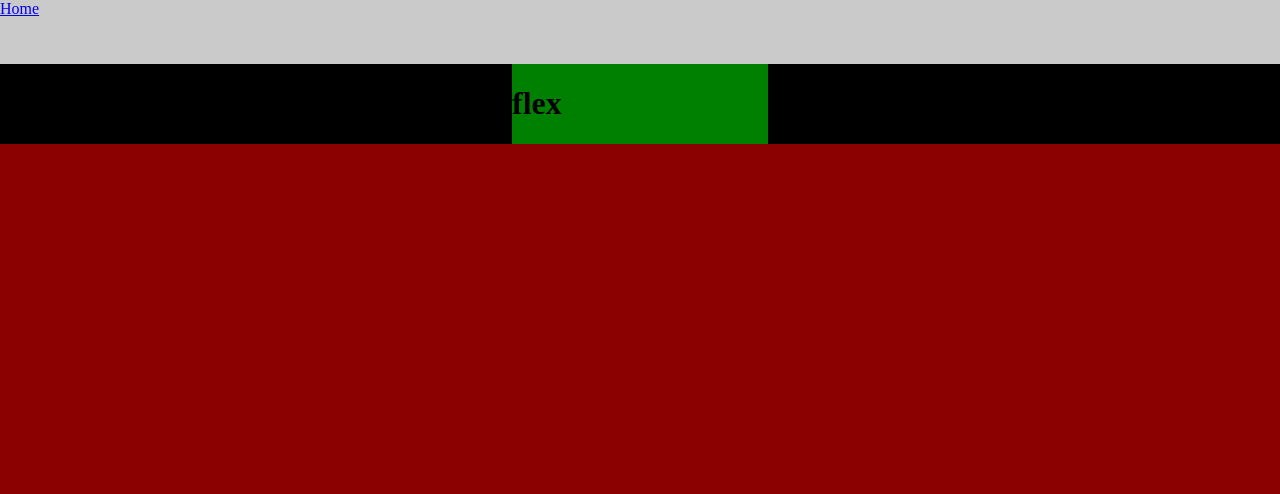
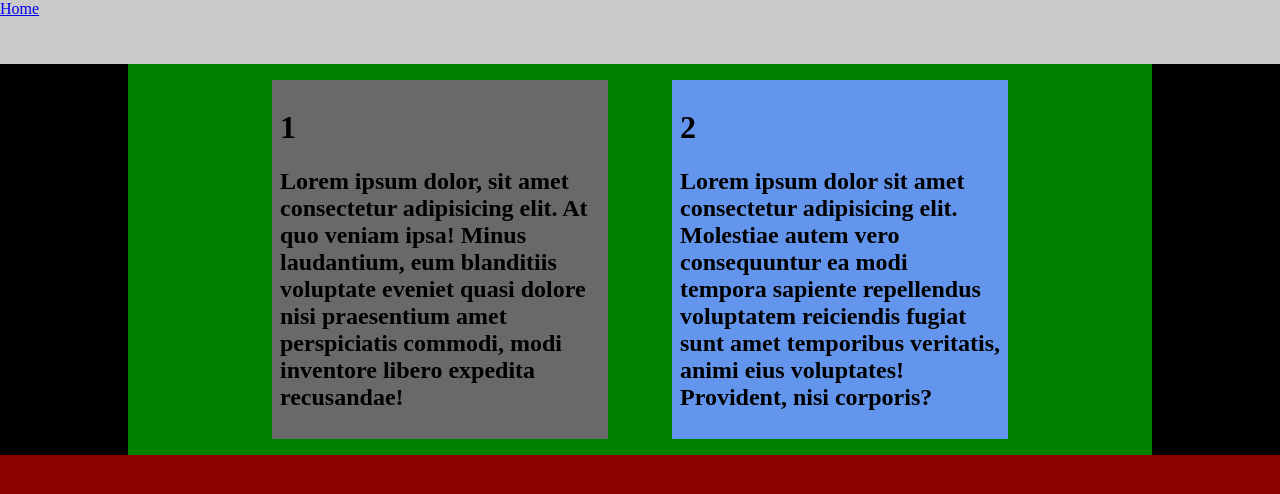
Before and after one commit to TBuscemi/FlexBox, a React (Create React App) app: page / in a window 1280 px wide. Shown: the top 494 px of the page. Built offline with nearby package versions, Linux system fonts and the light colour scheme.

Commit message:
the flex basic is setup need to do so doc in the css to explain it.

```diff
--- a/src/component/Pages/Home/Home.jsx
+++ b/src/component/Pages/Home/Home.jsx
@@ -9,7 +9,14 @@ export default function Home() {
       </div>
         <div className='flex-wrapper'>
             <div className='flex-simple-container'>
-              <h1>flex</h1>
+              <div className='flex-cards card-1'>
+                <h1>1</h1>
+                <h2>Lorem ipsum dolor, sit amet consectetur adipisicing elit. At quo veniam ipsa! Minus laudantium, eum blanditiis voluptate eveniet quasi dolore nisi praesentium amet perspiciatis commodi, modi inventore libero expedita recusandae!</h2>
+              </div>
+              <div className='flex-cards card-2'>
+                <h1>2</h1>
+                <h2>Lorem ipsum dolor sit amet consectetur adipisicing elit. Molestiae autem vero consequuntur ea modi tempora sapiente repellendus voluptatem reiciendis fugiat sunt amet temporibus veritatis, animi eius voluptates! Provident, nisi corporis?</h2>
+              </div>
             </div>
         </div>
     </div>
--- a/src/component/Pages/Home/style/Home.css
+++ b/src/component/Pages/Home/style/Home.css
@@ -16,7 +16,30 @@
 
 .flex-simple-container {
   background-color: green;
-  width: 20%;
+  width: 80%;
   height: auto;
+  display: -webkit-box;
+  display: -ms-flexbox;
+  display: flex;
+  -webkit-box-pack: center;
+      -ms-flex-pack: center;
+          justify-content: center;
+  -ms-flex-wrap: wrap;
+      flex-wrap: wrap;
+  gap: 2rem;
+}
+
+.flex-cards {
+  width: 20rem;
+  margin: 1rem;
+  padding: .5rem;
+}
+
+.card-1 {
+  background-color: dimgray;
+}
+
+.card-2 {
+  background-color: cornflowerblue;
 }
 /*# sourceMappingURL=Home.css.map */
--- a/src/component/Pages/Home/style/Home.scss
+++ b/src/component/Pages/Home/style/Home.scss
@@ -11,6 +11,24 @@
 
 .flex-simple-container{
   background-color: green;
-  width: 20%;
+  width: 80%;
   height:auto;
+  display: flex;
+  justify-content: center;
+  flex-wrap: wrap;
+  gap: 2rem;
 }
+
+.flex-cards{
+  width: 20rem;
+  margin: 1rem;
+  padding: .5rem;
+}
+
+.card-1{
+  background-color: dimgray;
+}
+
+.card-2{
+  background-color:cornflowerblue;
+}
```
Also changed, not shown: src/component/Navigation/NavBar.jsx (+5 -5 lines), src/component/Navigation/style/NavBar.scss (indentation only), 2 other files (tests, documents, lock files or other folders).
